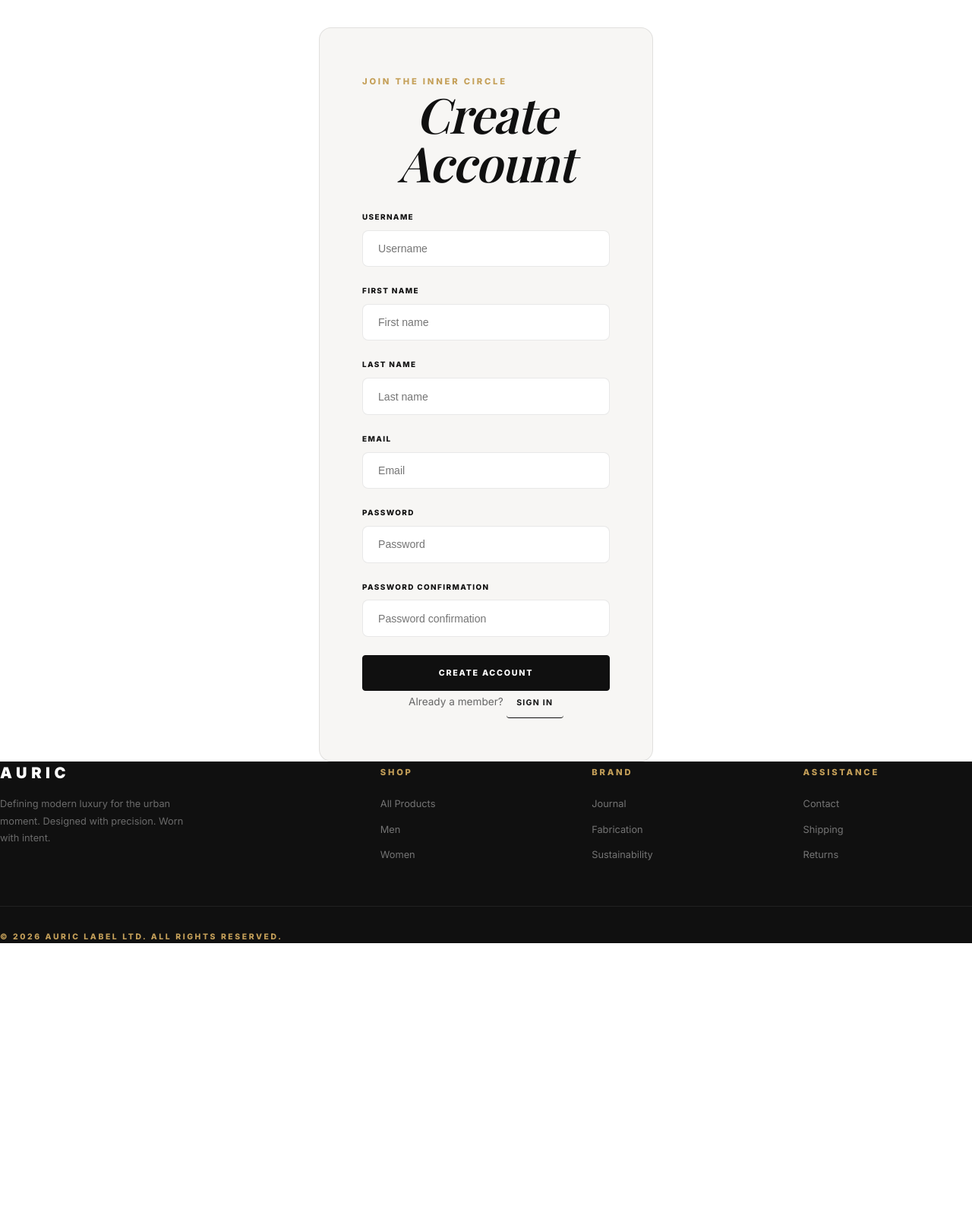
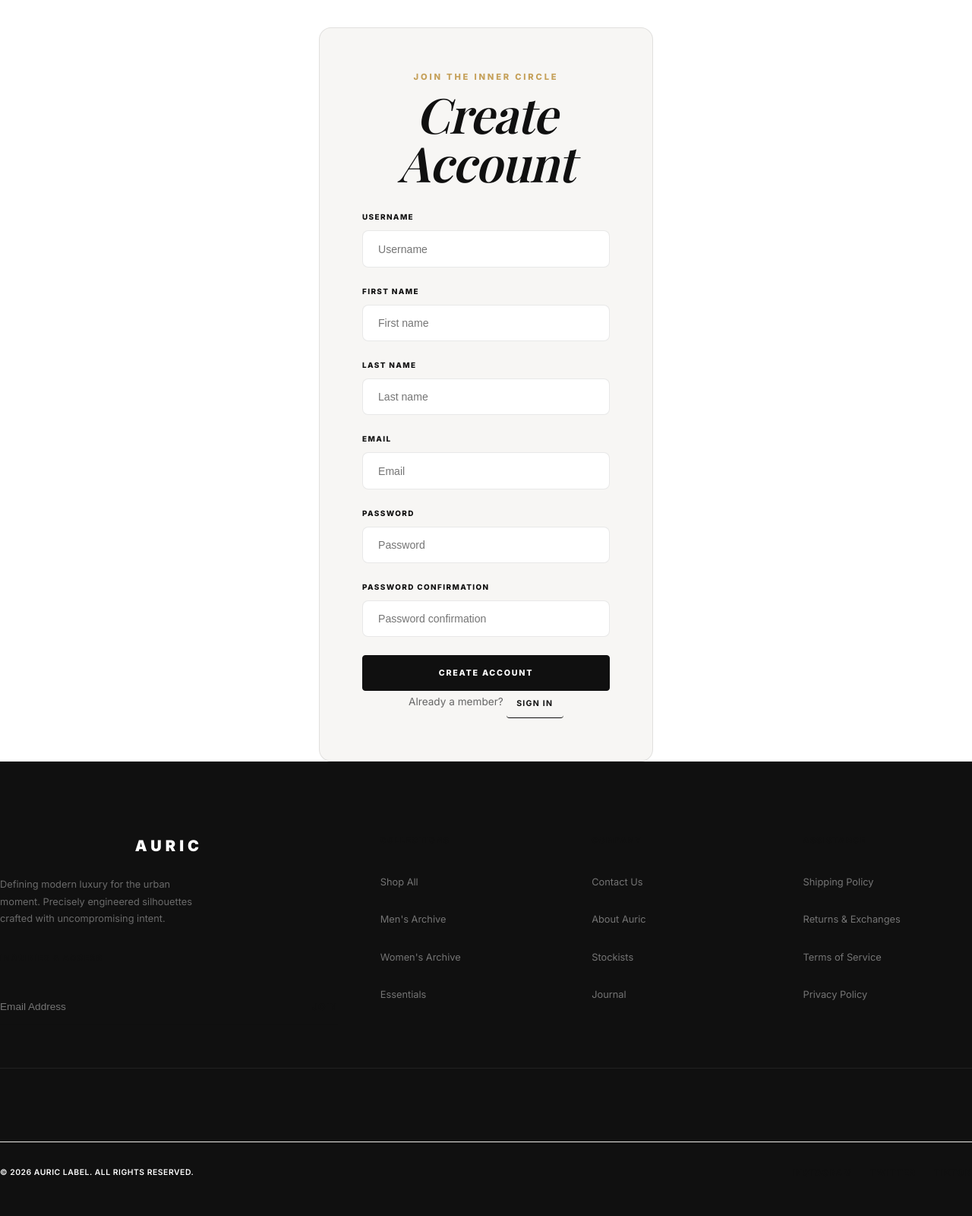
Before and after one commit to arjunbabu9656/auric-ecommerce, a Django app: page /accounts/register/ in a window 1280 px wide. Shown: the part 64-1664 px from the top of the page at 76% size. Before the commit the page ends 1305 px from the top, so only its background shows below. Run offline with Django 5.2, Linux system fonts and the light colour scheme; data that the repository does not hold is empty; some web fonts are replaced.

Commit message:
UI: Absolute Meta Centering & Premium Footer Overhaul (Pakka UI)

```diff
--- a/static/css/styles.css
+++ b/static/css/styles.css
@@ -155,6 +155,152 @@ h1, h2, h3, h4 { font-weight: 700; line-height: 1.1; letter-spacing: -0.025em; }
 }
 .header--scrolled .logo { color: var(--dark); }
 .header--scrolled .nav__link { color: var(--dark); }
+/* ════════════════════════════════════
+   FOOTER: Premium Redesign
+   ════════════════════════════════════ */
+.footer {
+  background: var(--white);
+  padding: 6rem 0 3rem;
+  border-top: 1px solid var(--border);
+}
+
+.footer__top {
+  display: grid;
+  grid-template-columns: 2fr repeat(3, 1fr);
+  gap: 4rem;
+  margin-bottom: 6rem;
+}
+
+.footer__brand .logo {
+  font-size: 1.5rem;
+  letter-spacing: 0.25em;
+  display: block;
+  margin-bottom: 1.5rem;
+}
+
+.footer__brand p {
+  font-size: 0.9rem;
+  line-height: 1.8;
+  color: var(--muted);
+  max-width: 320px;
+}
+
+.footer__title {
+  font-size: 0.65rem;
+  text-transform: uppercase;
+  letter-spacing: 0.15em;
+  font-weight: 800;
+  color: var(--dark);
+  margin-bottom: 2rem;
+  display: block;
+}
+
+.footer__links {
+  list-style: none;
+  padding: 0;
+  margin: 0;
+}
+
+.footer__links li {
+  margin-bottom: 1rem;
+}
+
+.footer__links a {
+  font-size: 0.85rem;
+  color: var(--muted);
+  transition: color 0.3s, transform 0.3s;
+  display: inline-block;
+}
+
+.footer__links a:hover {
+  color: var(--dark);
+  transform: translateX(4px);
+}
+
+.footer__newsletter {
+  margin-top: 2rem;
+}
+
+.footer__input-wrap {
+  display: flex;
+  border-bottom: 1px solid var(--border);
+  padding: 0.5rem 0;
+  margin-top: 1rem;
+}
+
+.footer__input {
+  background: none;
+  border: none;
+  font-size: 0.85rem;
+  width: 100%;
+  padding: 0.5rem 0;
+}
+
+.footer__input:focus { outline: none; }
+
+.footer__submit {
+  background: none;
+  border: none;
+  font-size: 0.75rem;
+  font-weight: 800;
+  text-transform: uppercase;
+  letter-spacing: 0.1em;
+  cursor: pointer;
+  color: var(--dark);
+}
+
+.footer__bottom {
+  padding-top: 3rem;
+  border-top: 1px solid var(--offwhite);
+  display: flex;
+  justify-content: space-between;
+  align-items: center;
+}
+
+.footer__legal {
+  font-size: 0.65rem;
+  color: var(--muted-light);
+  font-weight: 600;
+  letter-spacing: 0.05em;
+}
+
+.footer__socials {
+  display: flex;
+  gap: 1.5rem;
+}
+
+.footer__social-link {
+  font-size: 0.7rem;
+  font-weight: 800;
+  text-transform: uppercase;
+  letter-spacing: 0.1em;
+  color: var(--dark);
+}
+
+@media (max-width: 900px) {
+  .footer__top {
+    grid-template-columns: 1fr 1fr;
+    gap: 3rem;
+  }
+}
+
+@media (max-width: 480px) {
+  .footer { padding: 4rem 0 2rem; }
+  .footer__top {
+    grid-template-columns: 1fr;
+    text-align: center;
+    gap: 3.5rem;
+    margin-bottom: 4rem;
+  }
+  .footer__brand p { margin: 0 auto; }
+  .footer__bottom {
+    flex-direction: column;
+    gap: 2rem;
+    text-align: center;
+  }
+  .footer__links a:hover { transform: none; }
+  .footer__socials { justify-content: center; }
+}
 .header--scrolled .nav__link:hover { background: rgba(0,0,0,0.06); color: var(--dark); }
 .header--scrolled .nav__link--cart {
   background: var(--dark);
@@ -1571,6 +1717,10 @@ h1, h2, h3, h4 { font-weight: 700; line-height: 1.1; letter-spacing: -0.025em; }
   letter-spacing: 0.25em;
   font-weight: 800;
   color: var(--gold);
+  display: block;
+  text-align: center;
+  width: 100%;
+  margin-bottom: 0.5rem;
 }
 
 .nav__link { font-size: 0.66rem; font-weight: 700; text-transform: uppercase; letter-spacing: 0.12em; }
--- a/templates/base.html
+++ b/templates/base.html
@@ -107,41 +107,62 @@
     </main>
 
     <!-- Footer -->
-    <footer class="footer section" style="border-top: 1px solid var(--border-light);">
+    <footer class="footer">
         <div class="container">
             <div class="footer__top">
                 <div class="footer__brand">
-                    <span class="logo">AURIC</span>
-                    <p class="mt-md">Defining modern luxury for the urban moment. Designed with precision. Worn with intent.</p>
+                    <a href="{% url 'homepage' %}" class="logo">AURIC</a>
+                    <p>Defining modern luxury for the urban moment. Precisely engineered silhouettes crafted with uncompromising intent.</p>
+
+                    <div class="footer__newsletter desktop-only">
+                        <span class="footer__title">Inquiries & Access</span>
+                        <div class="footer__input-wrap">
+                            <input type="email" placeholder="Email Address" class="footer__input">
+                            <button class="footer__submit">Join</button>
+                        </div>
+                    </div>
                 </div>
-                <div>
-                    <span class="text-meta">Shop</span>
-                    <ul class="footer__links mt-md">
-                        <li><a href="{% url 'product_list' %}">All Products</a></li>
-                        <li><a href="{% url 'product_list' %}?category=men">Men</a></li>
-                        <li><a href="{% url 'product_list' %}?category=women">Women</a></li>
+
+                <div class="footer__col">
+                    <span class="footer__title">Collections</span>
+                    <ul class="footer__links">
+                        <li><a href="{% url 'product_list' %}">Shop All</a></li>
+                        <li><a href="{% url 'product_list' %}?category=men">Men's Archive</a></li>
+                        <li><a href="{% url 'product_list' %}?category=women">Women's Archive</a></li>
+                        <li><a href="{% url 'product_list' %}?category=essentials">Essentials</a></li>
                     </ul>
                 </div>
-                <div>
-                    <span class="text-meta">Brand</span>
-                    <ul class="footer__links mt-md">
+
+                <div class="footer__col">
+                    <span class="footer__title">Company</span>
+                    <ul class="footer__links">
+                        <li><a href="{% url 'contact' %}">Contact Us</a></li>
+                        <li><a href="#">About Auric</a></li>
+                        <li><a href="#">Stockists</a></li>
                         <li><a href="#">Journal</a></li>
-                        <li><a href="#">Fabrication</a></li>
-                        <li><a href="#">Sustainability</a></li>
                     </ul>
                 </div>
-                <div>
-                    <span class="text-meta">Assistance</span>
-                    <ul class="footer__links mt-md">
-                        <li><a href="{% url 'contact' %}">Contact</a></li>
-                        <li><a href="#">Shipping</a></li>
-                        <li><a href="#">Returns</a></li>
+
+                <div class="footer__col">
+                    <span class="footer__title">Assistance</span>
+                    <ul class="footer__links">
+                        <li><a href="#">Shipping Policy</a></li>
+                        <li><a href="#">Returns & Exchanges</a></li>
+                        <li><a href="#">Terms of Service</a></li>
+                        <li><a href="#">Privacy Policy</a></li>
                     </ul>
                 </div>
             </div>
 
             <div class="footer__bottom">
-                <span class="text-meta" style="font-size: 0.65rem;">&copy; 2026 Auric Label Ltd. All Rights Reserved.</span>
+                <div class="footer__legal">
+                    &copy; 2026 AURIC LABEL. ALL RIGHTS RESERVED.
+                </div>
+                <div class="footer__socials">
+                    <a href="#" class="footer__social-link">Instagram</a>
+                    <a href="#" class="footer__social-link">Twitter</a>
+                    <a href="#" class="footer__social-link">TikTok</a>
+                </div>
             </div>
         </div>
     </footer>
```
